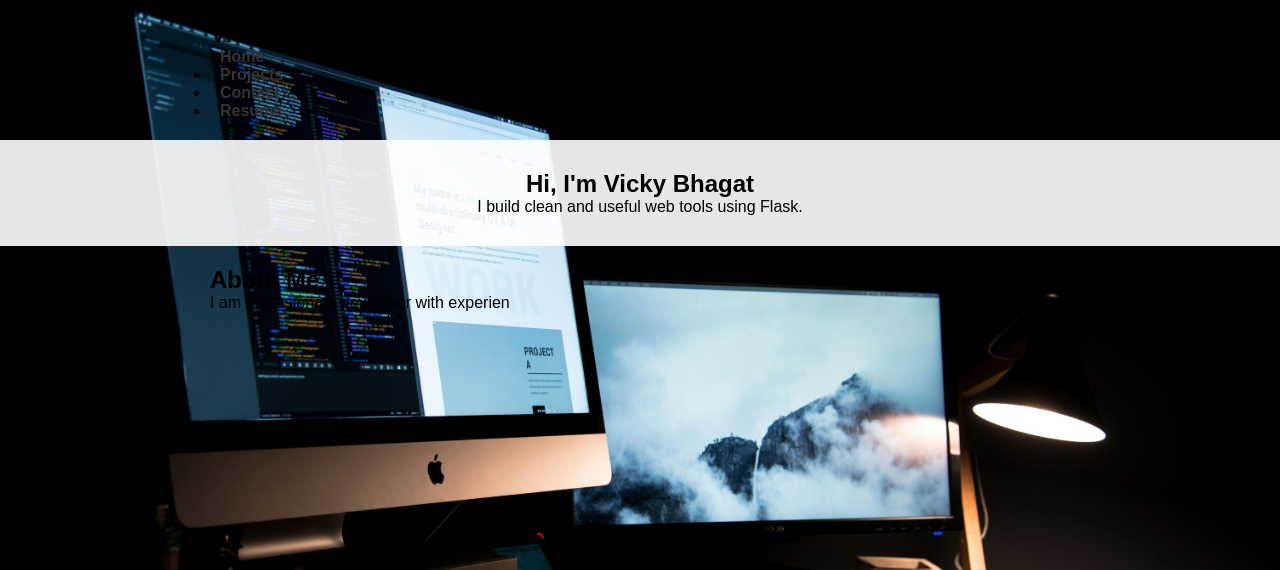
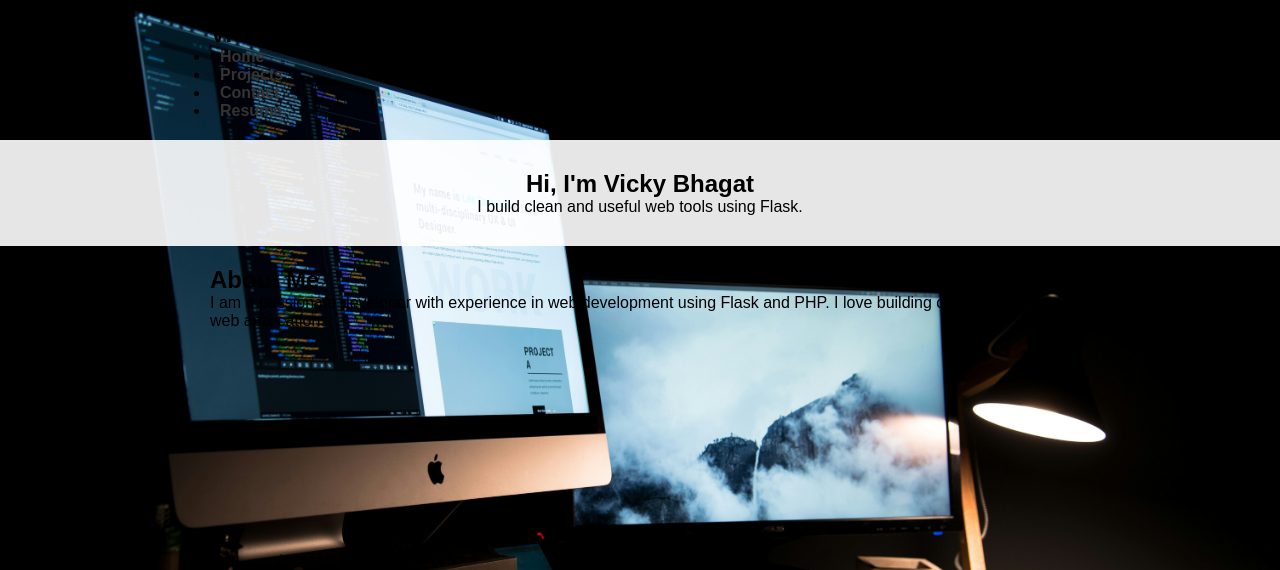
Before and after one commit to vickybhagat18/flask-portfolio, a Flask app: page / in a window 1280 px wide. Shown: the top 570 px of the page. Run offline with Flask 3, Linux system fonts and the light colour scheme.

Commit message:
Reset index.html layout

```diff
--- a/templates/index.html
+++ b/templates/index.html
@@ -13,7 +13,7 @@
     <div class="container">
       <h1>Vicky Bhagat</h1>
       <ul>
-        <a href="{{ url_for('home') }}">Home</a></li>
+        <li><a href="{{ url_for('home') }}">Home</a></li>
         <li><a href="{{ url_for('projects') }}">Projects</a></li>
         <li><a href="{{ url_for('contact') }}">Contact</a></li>
         <li><a href="{{ url_for('static', filename='resume/Vicky_Bhagat_Resume.pdf') }}" target="_blank">Resume</a></li>
@@ -29,8 +29,13 @@
     </div>
   </header>
 
-  <!-- (Optional) Projects Preview or About -->
+  <!-- About Section -->
   <section class="about">
     <div class="container">
       <h2>About Me</h2>
-      <p>I am a passionate developer with experien
+      <p>I am a passionate developer with experience in web development using Flask and PHP. I love building clean, responsive web applications.</p>
+    </div>
+  </section>
+
+</body>
+</html>
```
